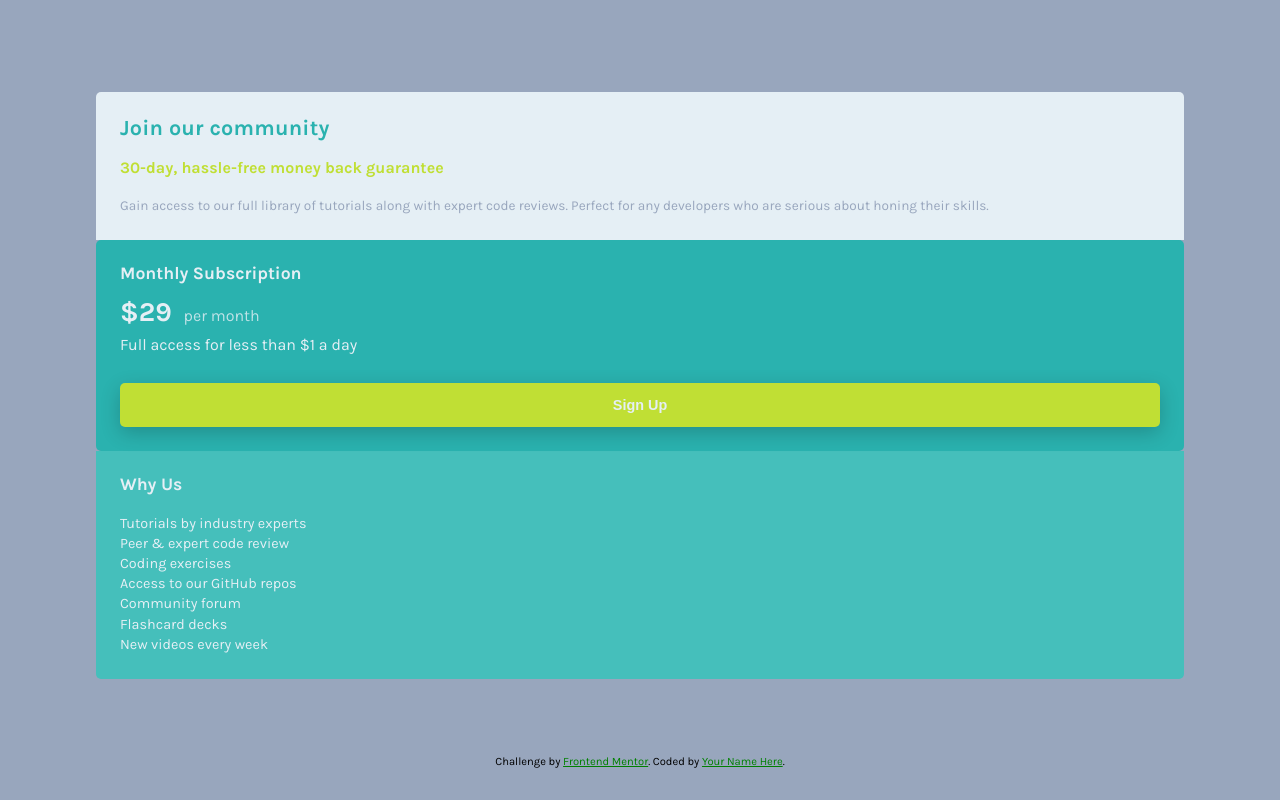
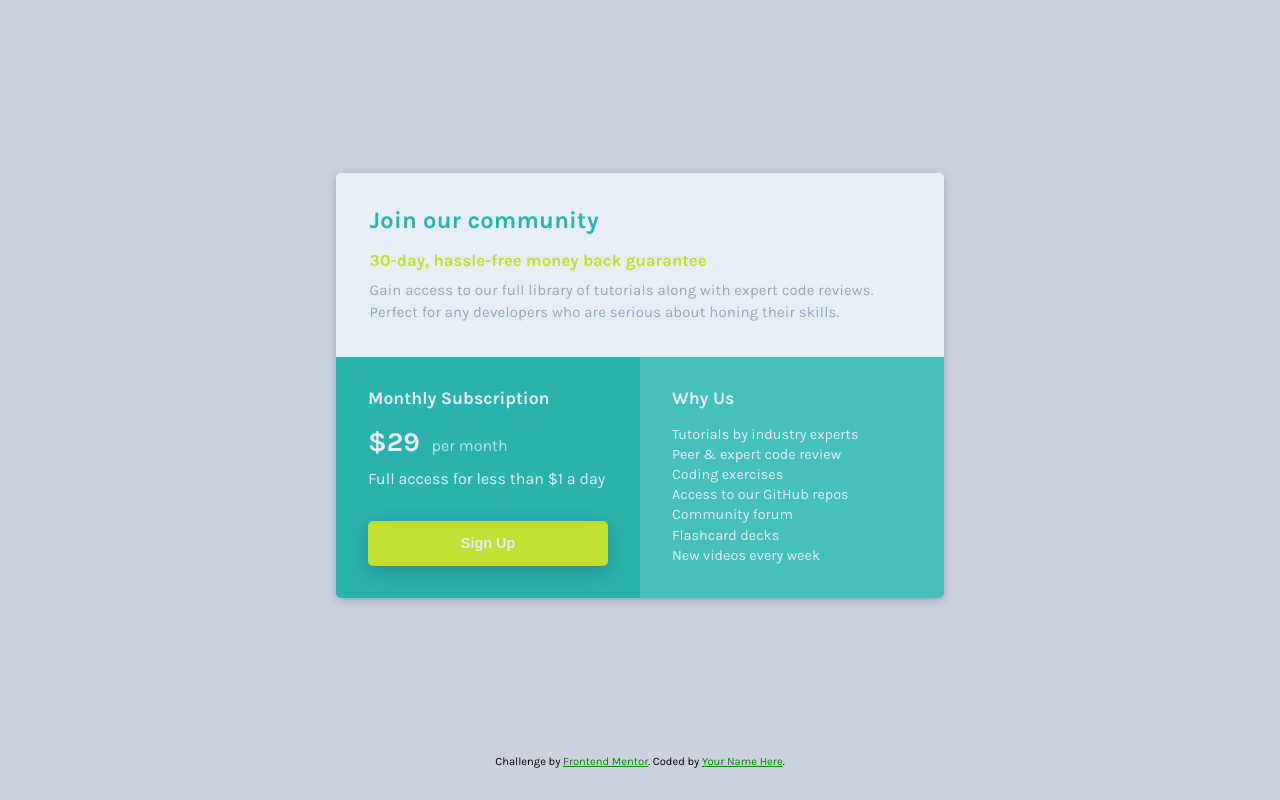
Before and after one commit to NorimNori/single-price-grid-component, a plain HTML site: page index.html in a window 1280 px wide. Drawn offline with Linux system fonts and the light colour scheme; a web font is replaced by a local one.

Commit message:
feat: finish responsive for desktop

```diff
--- a/styles/_colors.scss
+++ b/styles/_colors.scss
@@ -5,4 +5,5 @@ $brightYellow: hsl(71, 73%, 54%);
 $lightGray: hsl(204, 43%, 93%);
 $transparentLightGray: hsla(204, 43%, 93%, .8);
 $grayishBlue: hsl(218, 22%, 67%);
+$transparentGrayishBlue: hsla(218, 22%, 67%, .5);
 $shadowBlack: hsla(0, 0%, 0%, .2);
--- a/styles/_styleFormatting.scss
+++ b/styles/_styleFormatting.scss
@@ -43,7 +43,7 @@
         height: 100vh;
         padding: 1rem;
         margin: 0;
-        background-color: colors.$grayishBlue;
+        background-color: colors.$transparentGrayishBlue;
         font-family: 'Karla', sans-serif;
     }
 }
--- a/styles/index.scss
+++ b/styles/index.scss
@@ -5,8 +5,12 @@
 @include styleFormatting.formatting;
 
 .subscription {
+    display: grid;
     width: 85vw;
+    max-width: 25rem;
     margin: 3rem 0;
+    border-radius: 5px;
+    box-shadow: 0 3px 10px colors.$grayishBlue;
 
     &__info {
         @include mixins.flex-column(1.2em);
@@ -14,18 +18,17 @@
     }
 
     &__title {
-        @include mixins.font-style(1.35rem, 700, colors.$cyan);
+        @include mixins.font-style(clamp(1.35rem, 1.297rem + 0.225vw, 1.5rem), 700, colors.$cyan);
         letter-spacing: 0.01em;
     }
 
     &__guarantee {
         @include mixins.flex-column(1.5em);
-        @include mixins.font-style(1rem, 700, colors.$brightYellow);
+        @include mixins.font-style(clamp(1rem, 0.982rem + 0.075vw, 1.05rem), 700, colors.$brightYellow);
     }
 
     &__description {
-        @include mixins.font-style(.85rem, 400, colors.$grayishBlue);
-        font-size: .85rem;
+        @include mixins.font-style(clamp(0.85rem, 0.815rem + 0.15vw, 0.95rem), 400, colors.$grayishBlue);
         line-height: 1.5;
     }
 
@@ -61,7 +64,15 @@
         width: 100%;
         border: none;
         margin: 2em 0 0;
-        box-shadow: 0 6px 20px colors.$shadowBlack
+        cursor: pointer;
+        box-shadow: 0 6px 20px colors.$shadowBlack;
+        transition: background 0.5s ease, transform 0.4s ease;
+
+        &:hover {
+            background: darken(colors.$brightYellow, 10%);
+            transform: translateY(-2px);
+            box-shadow: 0 8px 25px colors.$shadowBlack;
+        }
     }
 
     &__benefits {
@@ -92,3 +103,38 @@ footer {
         color: green
     }
 }
+
+@media (min-width: 1024px) {
+    .subscription {
+        max-width: 38rem;
+        grid-template-areas:
+        "info info"
+        "pricing benefits";
+        grid-template-columns: 1fr 1fr;
+
+        &__info {
+            grid-area: info;
+            padding: 2.1em 3.9em 2.1em 2.1em;
+        }
+
+        &__description {
+            letter-spacing: 0.01em;
+            margin-top: -.7em;
+        }
+
+        &__pricing {
+            @include mixins.flex-column(0);
+            justify-content: space-between;
+            grid-area: pricing;
+            padding: 2em;
+            border-radius: 0 0 0 5px;
+        }
+
+        &__benefits {
+            grid-area: benefits;
+            gap: 1em;
+            padding: 2em;
+            border-radius: 0 0 5px 0;
+        }
+    }
+}
```
Also changed, not shown: styles/index.css.
